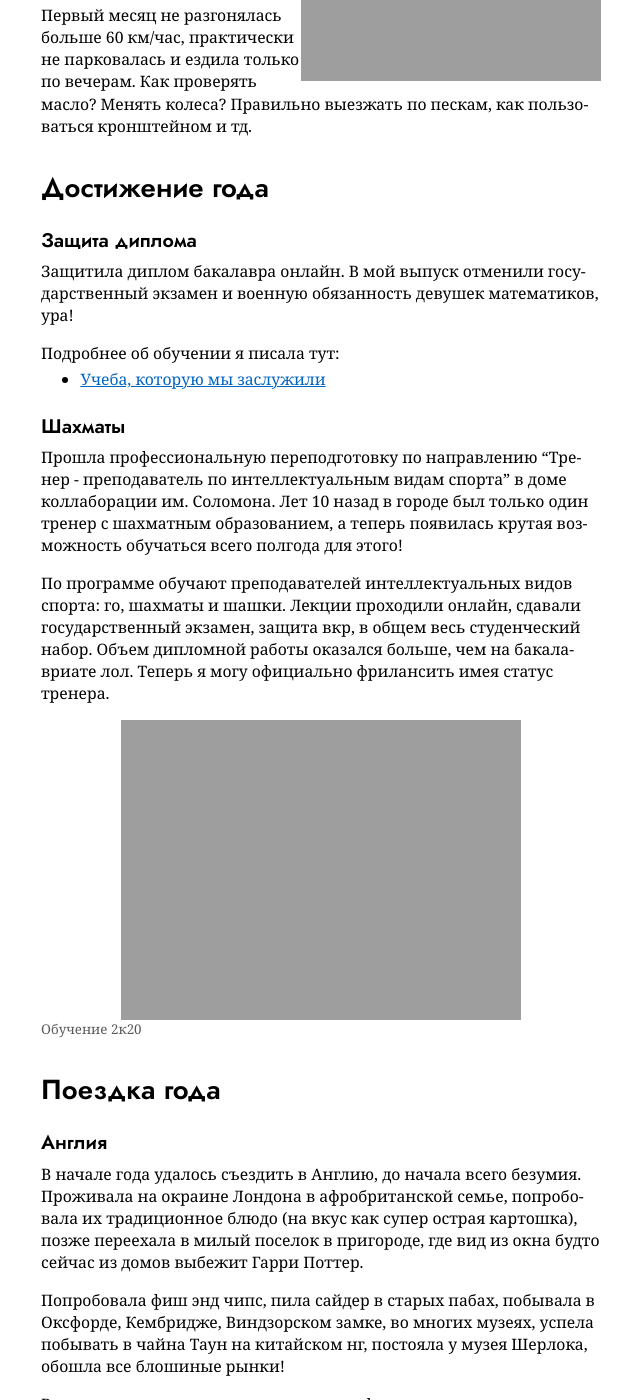
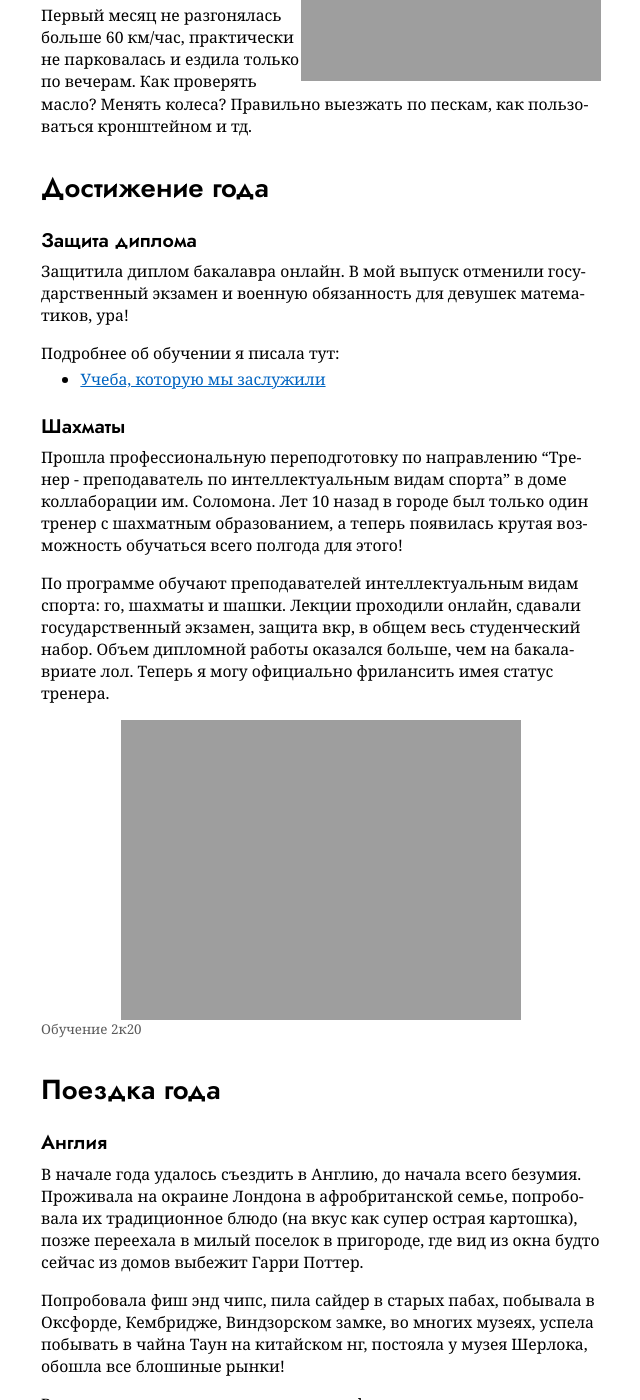
Before and after one commit to keresm/keresaina.github.io, a Jekyll site: the page built from _posts/2021-01-14-Выводы.md, in a window 1280 px wide and 1400 px high, scrolled down 2218 px. Shown: the whole window, without its empty margins (319-959 px from the left). Built offline with Jekyll 4.4.1, drawn with Linux system fonts in a browser that asks for light colours; some of the changed text lies outside the part shown.

Commit message:
Update 2021-01-14-Выводы.md

```diff
--- a/_posts/2021-01-14-Выводы.md
+++ b/_posts/2021-01-14-Выводы.md
@@ -2,7 +2,7 @@
 layout: post
 title:  "Итоги года 2020"
 date:   2021-01-14 07:41:13 +0900
-image_cover: '/assets/images/Выводы/study.jpg'
+image_cover: '/assets/images/Выводы/.jpg'
 ---
 
 Гуляла по улицам Лондона, отметила др на Ленских столбах, выпустили альбом, выступали на концертах, а потом случился вирус, защитила диплом бакалавра, получила права, поступила на магистратуру, жила на даче, отпраздновали онлайн свадьбу сестры, уехала на пмж в Москву, а потом вернулась через два месяца, встретила Новый год с друзьями.
@@ -52,7 +52,7 @@
 ### Защита диплома
 
 Защитила диплом бакалавра онлайн.
-В мой выпуск отменили государственный экзамен и военную обязанность девушек математиков, ура!
+В мой выпуск отменили государственный экзамен и военную обязанность для девушек математиков, ура!
 
 Подробнее об обучении я писала тут:
 
@@ -62,7 +62,7 @@
 
 Прошла профессиональную переподготовку по направлению "Тренер - преподаватель по интеллектуальным видам спорта" в доме коллаборации им. Соломона. Лет 10 назад в городе был только один тренер с шахматным образованием, а теперь появилась крутая возможность обучаться всего полгода для этого!
 
-По программе обучают преподавателей интеллектуальных видов спорта: го, шахматы и шашки. Лекции проходили онлайн, сдавали государственный экзамен, защита вкр, в общем весь студенческий набор. Объем дипломной работы оказался больше, чем на бакалавриате лол. Теперь я могу официально фрилансить имея статус тренера.
+По программе обучают преподавателей интеллектуальным видам спорта: го, шахматы и шашки. Лекции проходили онлайн, сдавали государственный экзамен, защита вкр, в общем весь студенческий набор. Объем дипломной работы оказался больше, чем на бакалавриате лол. Теперь я могу официально фрилансить имея статус тренера.
 
 <figure>
   <img src="{{ site.url }}/assets/images/Выводы/study.jpg" data-action="zoom" /> <figcaption>Обучение 2к20
@@ -77,7 +77,7 @@
 
 Попробовала фиш энд чипс, пила сайдер в старых пабах, побывала в Оксфорде, Кембридже, Виндзорском замке, во многих музеях, успела побывать в чайна Таун на китайском нг, постояла у музея Шерлока, обошла все блошиные рынки!
 
-Вот тута я писала про поездку и этапы оформления визы:
+Вот тут я писала про поездку и этапы оформления визы:
 
 - [Поездка в Англию](http://keresm.ru/2020-04-06-uk/)
 - [Как оформить визу в UK](http://keresm.ru/2020-12-21-viza/)
```
Also changed, not shown: other parts of _posts/2021-01-14-Выводы.md (+1 -1 lines).
